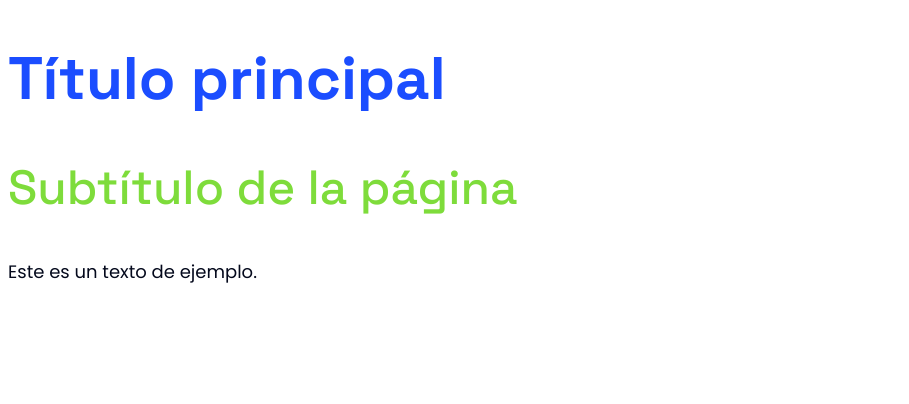
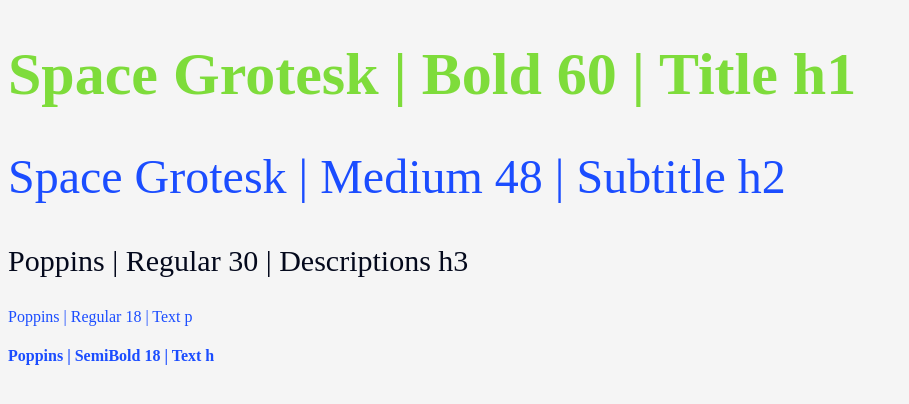
Before and after one commit to Adrianaortiz00/cdigital2024, a Next.js app: page / in a window 1280 px wide. Shown: the top 404 px of the page, without its empty margins (0-909 px from the left). Built offline with nearby package versions, Linux system fonts and the light colour scheme.

Commit message:
implementar SEO

```diff
--- a/package.json
+++ b/package.json
@@ -17,8 +17,6 @@
     "sass": "^1.83.4"
   },
   "devDependencies": {
-    "@eslint/eslintrc": "^3",
-    "eslint": "^9",
-    "eslint-config-next": "15.1.5"
+    "eslint": "^9"
   }
 }
--- a/src/app/layout.jsx
+++ b/src/app/layout.jsx
@@ -1,14 +1,45 @@
-import { Poppins, Space_Grotesk } from "next/font/google";
-import "../styles/page.module.scss";
+import "../styles/globals.scss";
+import Fonts from "../components/Fonts.jsx";
 
-
-const spaceGrotesk = Space_Grotesk({subsets: ['latin'], weight: ['700','500']})
-const poppins = Poppins({subsets: ['latin'], weight: ['400']})
+export const metadata = {
+  title: "CDigital | Soluciones en Power Platform",
+  description: "CDigital crea soluciones innovadoras con Microsoft Power Platform.",
+  openGraph: {
+    type: "website",
+    locale: "es_ES",
+    siteName: "CDigital",
+    title: "CDigital | Soluciones en Power Platform",
+    description: "Automatiza y digitaliza procesos con Power Platform.",
+    images: [
+      {
+        url: "/Logo_linkedin_png.jpg",
+        width: 800,
+        height: 600,
+        alt: "Logo de CDigital",
+      },
+    ],
+  },
+  additionalMetaTags: [
+    {
+      name: "linkedin",
+      content: "https://www.linkedin.com/company/cdigital-per%C3%BA",
+    },
+    {
+      name: "youtube",
+      content: "https://www.youtube.com/@CDigitalDEV",
+    },
+    {
+      name: "instagram",
+      content: "https://www.instagram.com/tu_cuenta",
+    },
+  ],
+};
 
 export default function RootLayout({ children }) {
   return (
     <html lang="en">
-      <body className={`${poppins.className} ${spaceGrotesk.className}`}>
+      <body>
+        <Fonts />
         {children}
       </body>
     </html>
--- a/src/app/page.jsx
+++ b/src/app/page.jsx
@@ -1,15 +1,23 @@
-import styles from '../styles/page.module.scss';
+import styles from "../styles/page.module.scss";
+
+export const metadata = {
+  title: "Inicio | CDigital | Soluciones en Power Platform",
+  description:
+    "Bienvenido a CDigital, donde ayudamos a las empresas a optimizar sus procesos con Microsoft Power Platform.",
+};
 
 export default function Page() {
   return (
-    <main>
-      <h1 className={styles.title}>Título principal</h1>
-      <h2 className={styles.subtitle}>Subtítulo de la página</h2>
-      <div className={styles.content}>
-        <p>
-          Este es un texto de ejemplo.
-        </p>
-      </div>
-    </main>
+    <div>
+      <h1 className={styles.title}>Space Grotesk | Bold 60 | Title h1</h1>
+      <h2 className={styles.subtitle}>
+        Space Grotesk | Medium 48 | Subtitle h2
+      </h2>
+      <h3 className={styles.description}>
+        Poppins | Regular 30 | Descriptions h3
+      </h3>
+      <p className={styles.textP}>Poppins | Regular 18 | Text p</p>
+      <h4 className={styles.textH}>Poppins | SemiBold 18 | Text h</h4>
+    </div>
   );
 }
--- /dev/null
+++ b/src/components/Fonts.jsx
@@ -0,0 +1,19 @@
+"use client";
+import { Poppins, Space_Grotesk } from "next/font/google";
+
+// Definir las fuentes con todos los pesos requeridos
+const spaceGrotesk = Space_Grotesk({
+  subsets: ["latin"],
+  weight: ["700", "500"], // Bold y Medium
+  variable: "--font-space-grotesk", // Definir variable CSS
+});
+
+const poppins = Poppins({
+  subsets: ["latin"],
+  weight: ["400", "600"], // Regular y SemiBold
+  variable: "--font-poppins", // Definir variable CSS
+});
+
+export default function Fonts() {
+  return <div className={`${poppins.variable} ${spaceGrotesk.variable}`} />;
+}
--- a/src/styles/globals.scss
+++ b/src/styles/globals.scss
@@ -1,53 +1,12 @@
 @import './variables.scss';
 
-* {
-  margin: 0;
-  padding: 0;
-  box-sizing: border-box;
+:root {
+  --font-primary: var(--font-poppins);
+  --font-secondary: var(--font-space-grotesk);
 }
 
 body {
-  font-family: $font-primary;
-  background-color: #ffffff;
-  color: #333333;
-  line-height: 1.6;
+  font-family: var(--font-primary);
+  background: #f5f5f5;
+  color: $color-azul-primario;
 }
-
-
-h1 {
-  font-family: 'Space Grotesk', sans-serif;
-  font-weight: 700;
-  font-size: 60px;
-  line-height: 1.2;
-}
-
-h2 {
-  font-family: 'Space Grotesk', sans-serif;
-  font-weight: 500;
-  font-size: 48px;
-  line-height: 1.3;
-}
-
-h3 {
-  font-family: 'Poppins', sans-serif;
-  font-weight: 400;
-  font-size: 30px;
-  line-height: 1.4;
-}
-
-p {
-  font-family: 'Poppins', sans-serif;
-  font-weight: 400;
-  font-size: 18px;
-  line-height: 1.6;
-}
-
-
-a {
-  color: inherit;
-  text-decoration: none;
-}
-
-a:hover {
-  text-decoration: underline;
-}
--- a/src/styles/page.module.scss
+++ b/src/styles/page.module.scss
@@ -1,27 +1,34 @@
 @import "./variables.scss";
 
 .title {
-  font-family: "Space Grotesk", sans-serif;
+  font-family: $font-secondary;
   font-size: 60px;
-  font-weight: 700;
+  font-weight: 700; // Bold
+  color: $color-verde;
+}
+
+.subtitle {
+  font-family: $font-secondary;
+  font-size: 48px;
+  font-weight: 500; // Medium
   color: $color-azul-primario;
 }
 
-.subtitle {
-  font-family: "Space Grotesk", sans-serif;
-  font-size: 48px;
-  font-weight: 500;
-  color: $color-verde;
-}
-
-.content {
-  font-family: "Poppins", sans-serif;
-  font-size: 18px;
-  font-weight: 400;
+.description {
+  font-family: $font-primary;
+  font-size: 30px;
+  font-weight: 400; // Regular
   color: $color-azul-oscuro;
 }
 
-.highlight {
-  color: $color-gris;
-  font-weight: 700;
+.text-p {
+  font-family: $font-primary;
+  font-size: 18px;
+  font-weight: 400; // Regular
 }
+
+.text-h {
+  font-family: $font-primary;
+  font-size: 18px;
+  font-weight: 600; // SemiBold
+}
--- a/src/styles/variables.scss
+++ b/src/styles/variables.scss
@@ -4,5 +4,5 @@
 $color-negro: #000000;
 $color-azul-oscuro: #04091c;
 
-$font-primary: 'Poppins', sans-serif;
-$font-secondary: 'Space Grotesk', sans-serif;
+$font-primary: var(--font-poppins);
+$font-secondary: var(--font-space-grotesk);
```
Also changed, not shown: eslint.config.mjs (deleted, +0 -14 lines), src/app/acerca/page.jsx (added, +14 -0 lines), src/app/clientes/page.jsx (added, +13 -0 lines), src/app/contacto/page.jsx (added, +13 -0 lines), src/app/servicios/page.jsx (added, +13 -0 lines), 1 other file (tests, documents, lock files or other folders).
